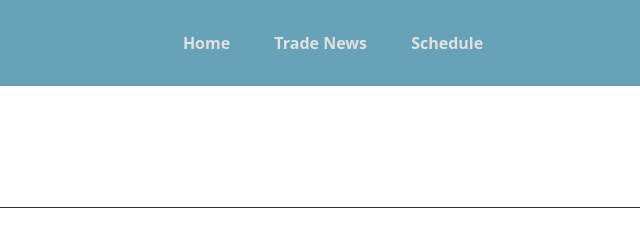
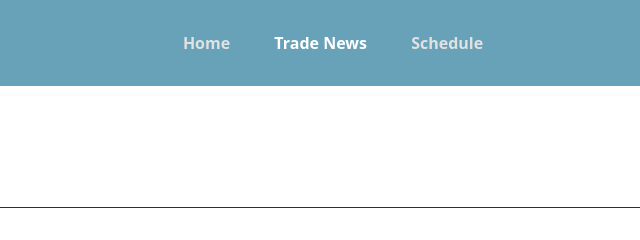
Before and after one commit to onlysumnslight/nhl-daily, a plain HTML site: page trade.html in a window 1280 px wide. Shown: the top 240 px of the page, 307-947 px from the left. Drawn offline with Linux system fonts and the light colour scheme; a web font is replaced by a local one.

Commit message:
Update trade.html

```diff
--- a/trade.html
+++ b/trade.html
@@ -14,7 +14,7 @@
         <nav>
             <ul>
                 <li><a href="index.html">Home</a></li>
-                <li><a href="trade.html">Trade News</a></li>
+                <li><a class="active" href="trade.html">Trade News</a></li>
                 <li><a href="schedule.html">Schedule</a></li>
             </ul>
         </nav>
```
